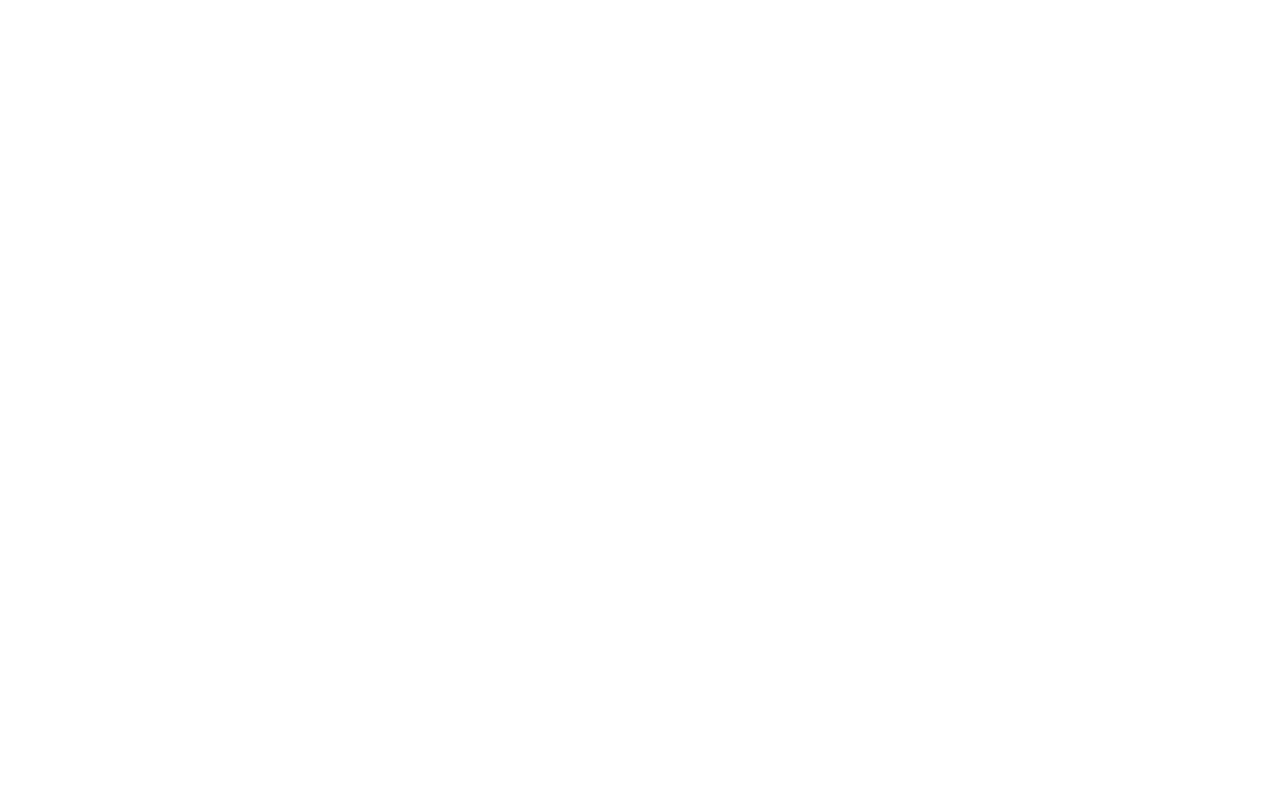
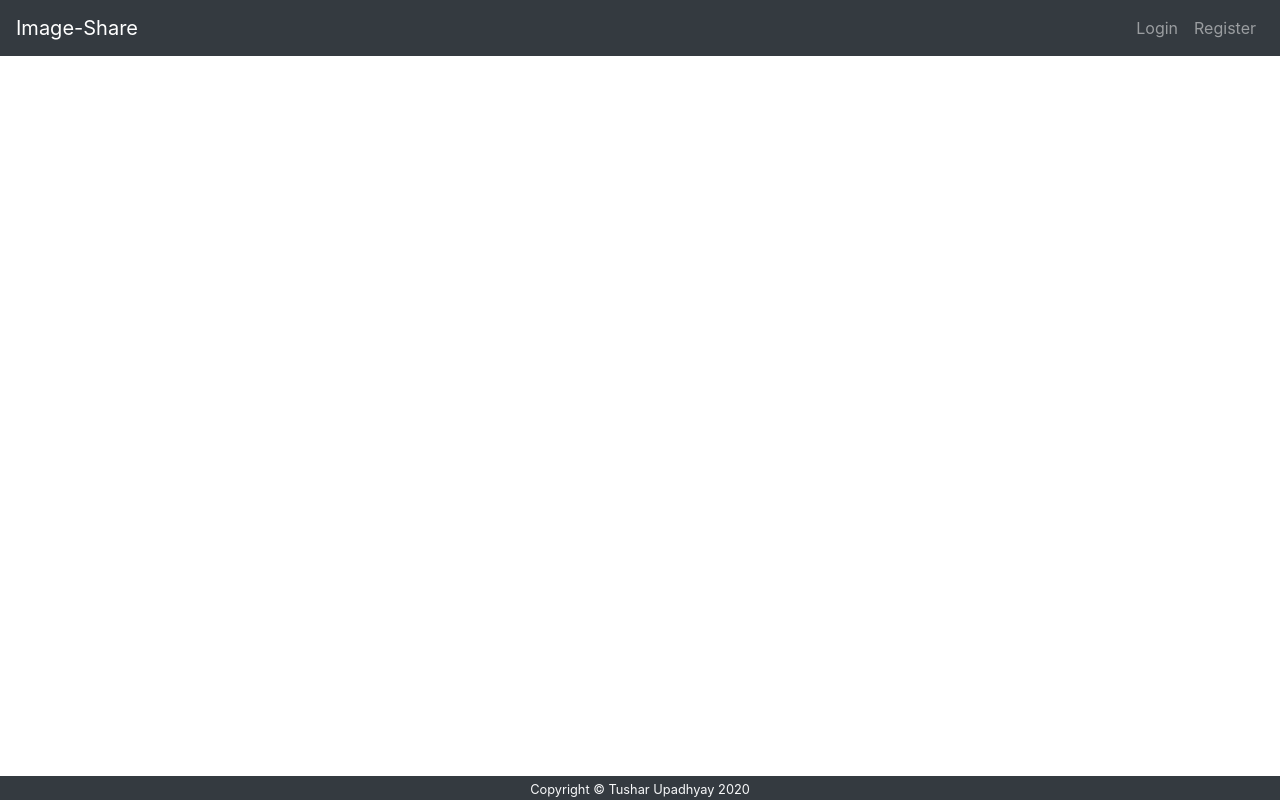
Before and after one commit to tushar912/Image-Sharing-Blog, a Django app: page /accounts/register/ in a window 1280 px wide. Before the commit the page is empty. Run offline with Django 3.2, Linux system fonts and the light colour scheme; some libraries are stand-ins or nearby versions.

Commit message:
added ne w base

```diff
--- a/img/accounts/views.py
+++ b/img/accounts/views.py
@@ -16,7 +16,7 @@ def register(request):
 
     if request.method == 'POST':
         form = RegistrationForm(request.POST)
-        # Process POSTed Form data
+
         if form.is_valid():
             new_user = form.save()
             new_user = authenticate(username=request.POST['username'],
--- a/img/assets/css/main.css
+++ /dev/null
@@ -1,18 +0,0 @@
-.navbar{
-    background-color:#0A79DF!important;
-    box-shadow: 0px 0px 10px 10px rgba(0, 0, 0, 0.3);
-
-}
-
-.navbar a{
-    color:white!important;
-    margin: 0.4em;
-    font-family: 'Merriweather', serif;
-}
-.collapse a{
-    transition: font-size 0.2s;
-}
-.collapse a:hover{
-    font-size:1.1rem!important;
-    color:#74B9FF!important;
-}
--- a/img/templates/base.html
+++ b/img/templates/base.html
@@ -13,10 +13,58 @@
     <title>Share-Blog</title>
 </head>
 <body>
+    <nav class="navbar navbar-expand-lg navbar-dark bg-dark fixed-top" id="mainNav">
+        <a class="navbar-brand" href="{% url 'chat:home' %}">Image-Share</a>
+        <button class="navbar-toggler navbar-toggler-right" type="button" data-toggle="collapse" data-target="#navbarResponsive" aria-controls="navbarResponsive" aria-expanded="faslse" aria-label="Toggle navigation">
+          <span class="navbar-toggler-icon"></span>
+        </button>
+        <div class="collapse navbar-collapse" id="navbarResponsive">
+          <ul class="navbar-nav ml-auto">
+              {% if request.user.is_authenticated %}
+                <li class="nav-item">
+                  <a class="nav-link" href="#">
+                    <i class="fas fa-fw fa-user"></i>Hello, {{ request.user }}</a>
+                </li>
+                <li class="nav-item">
+                    <a class="nav-link" href="#">
+                        <i class="fas fa-fw fa-users"></i>
+                        Followers
+                    </a>
+                </li>
+                <li class="nav-item">
+                  <a class="nav-link" href="{% url 'accounts:logout' %}">
+                    <i class="fas fa-fw fa-sign-out-alt"></i>Logout
+                  </a>
+                </li>
+            {% else %}
+                <li class="nav-item">
+                  <a class="nav-link" href="{% url 'accounts:login' %}">
+                    <i class="fas fa-fw fa-sign-in-alt"></i> Login
+                  </a>
+                </li>
+                <li class="nav-item">
+                  <a class="nav-link" href="{% url 'accounts:register' %}">
+                    <i class="fas fa-fw fa-user-check"></i> Register
+                  </a>
+                </li>
+            {% endif %}
+             </ul>
+        </div>
+      </nav>
+      <div class="content-wrapper">
+            <div class="container-fluid mt-5 pt-3">
+              {% block content %}
 
-        {% block content %}
-        {% endblock %}
+              {% endblock %}
+            </div>
 
+            <footer class="sticky-footer fixed-bottom bg-dark text-light">
+              <div class="container">
+                <div class="text-center">
+                  <small>Copyright © Tushar Upadhyay 2020</small>
+                </div>
+              </div>
+            </footer>
 
 </body>
 <script src="https://code.jquery.com/jquery-3.5.1.slim.min.js" integrity="sha384-DfXdz2htPH0lsSSs5nCTpuj/zy4C+OGpamoFVy38MVBnE+IbbVYUew+OrCXaRkfj" crossorigin="anonymous"></script>
```
